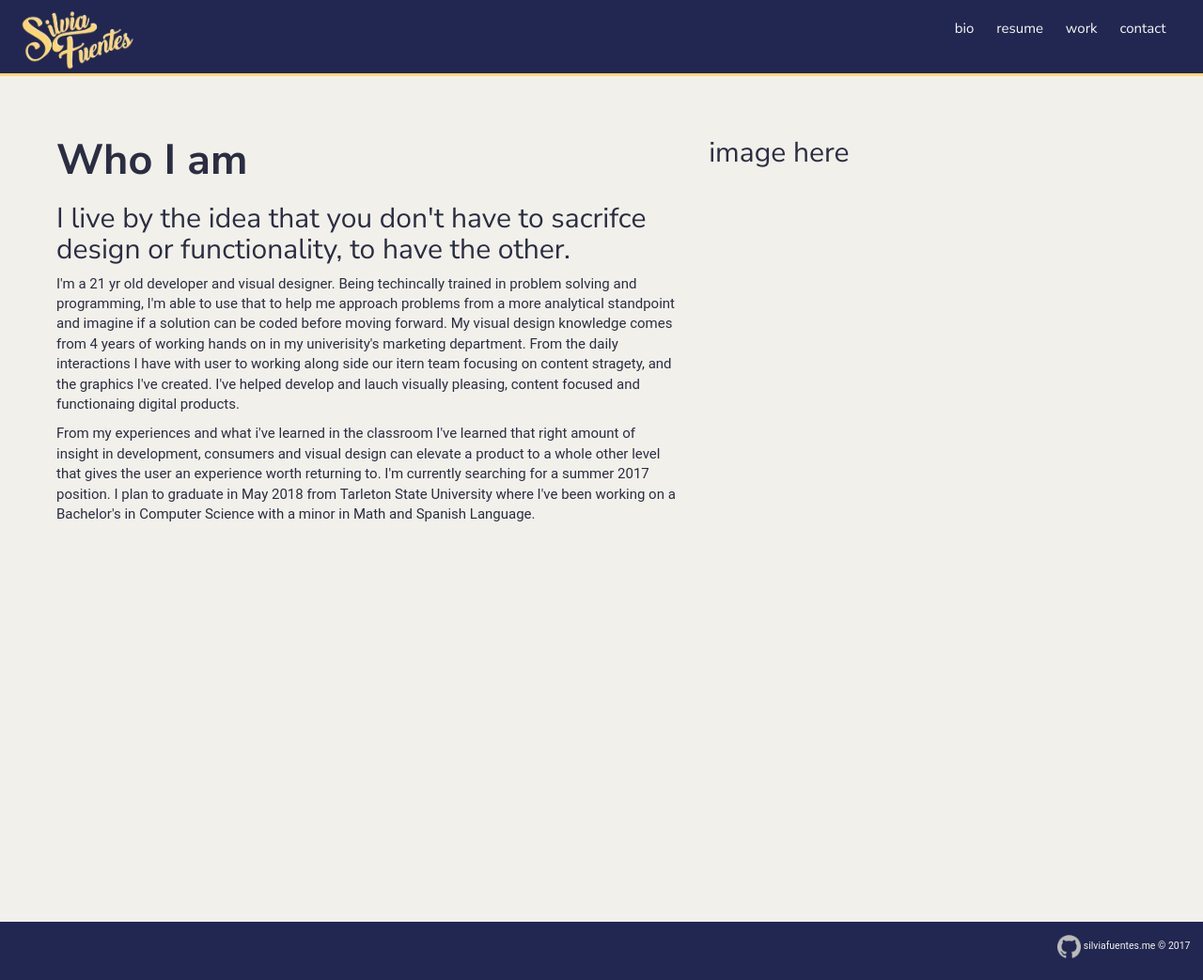
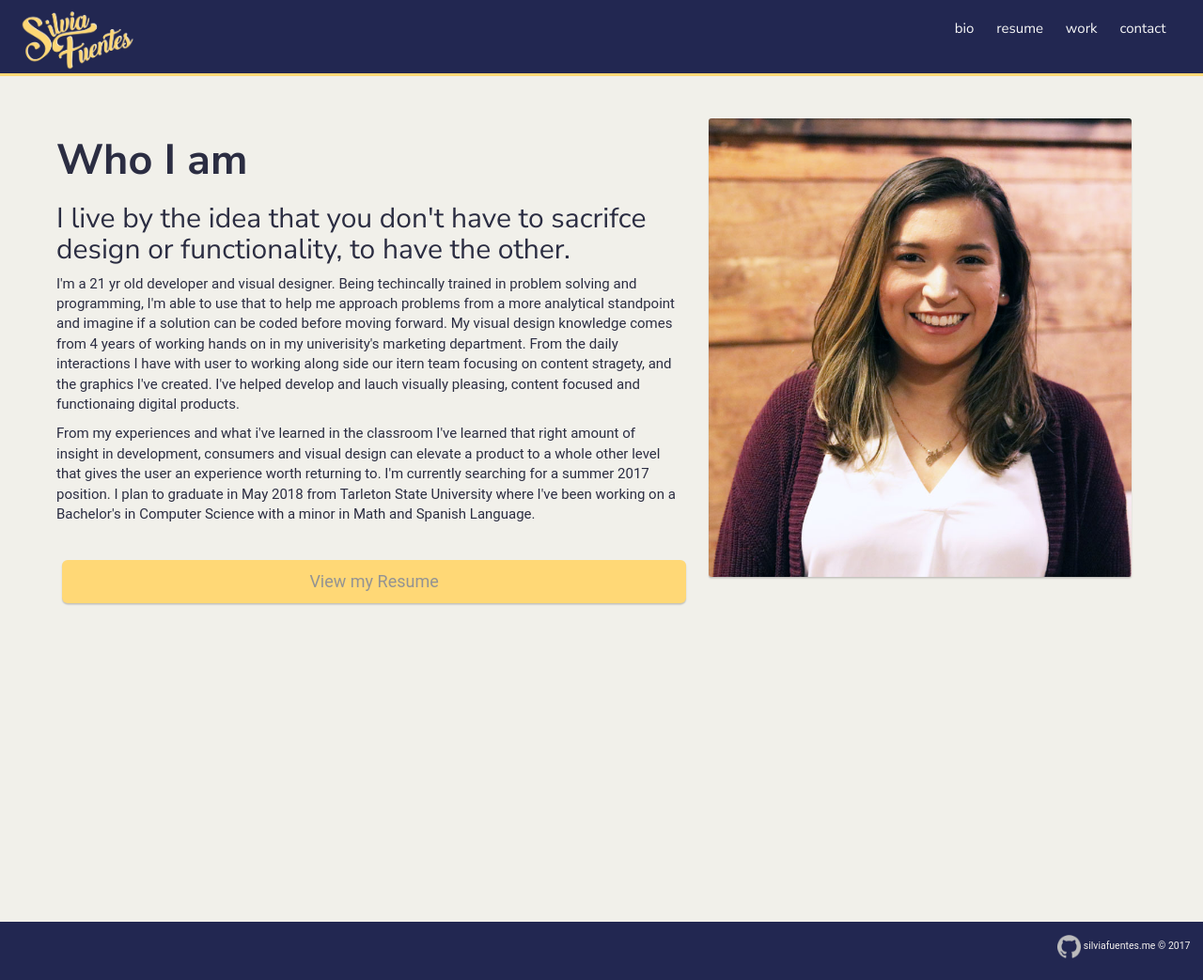
Before and after one commit to silviafuen/silviafuen.github.io, a Jekyll site: the page built from bio/index.html, in a window 1280 px wide. Shown: the whole page at 94% size. Built offline with Jekyll 4.4.1, drawn with Linux system fonts in a browser that asks for light colours.

Commit message:
Bio adjusted to include portrait image

```diff
--- a/bio/index.html
+++ b/bio/index.html
@@ -15,8 +15,13 @@ title: Who I am
 		 design can elevate a product to a whole other level that gives the user an experience worth returning to. I'm currently searching for a summer
 		 2017 position. I plan to graduate in May 2018 from Tarleton State University where I've been working on a Bachelor's in Computer Science
 		 with a minor in Math and Spanish Language.</p>
+	 </br>
+		 <form action="/resume/index.html">
+		 	<button type="input" class="btn btn-outline-warning btn-lg btn-block" value="Look at me">View my Resume</button>
+		 </form>
 	 </div>
 	 <div class="col-md-4">
-		 <h3>image here</h3>
+		 <img src="/assets/images/silvia-fuentes.jpg" class="photo" align="left">
 	</div>
+
 </section>
--- a/css/bio.css
+++ b/css/bio.css
@@ -10,6 +10,40 @@ h1, h2,h3, body {
   padding: 3rem;
 }
 
+.photo {
+  width: 30rem;
+  height: auto;
+  box-shadow: 0 .1rem .1rem 0 rgba(0,0,0,0.2);
+  transition: 0.3s;
+  border-radius: .20rem;
+}
+
+.button,button {
+  color: #939393;
+  width: 15rem;
+  padding: .8rem;
+  margin: .4rem;
+  display: inline-block;
+  border: 1px none;
+  border-radius: .35rem;
+  box-sizing: border-box;
+  background-color: #FFD876;
+  box-shadow: 0 .1rem .1rem 0 rgba(0,0,0,0.2);
+  transition: 0.3s;
+}
+
+.button:hover,button:hover {
+  background-color: #FFD469;
+
+}
+
+a.button {
+    -webkit-appearance: button;
+    -moz-appearance: button;
+    appearance: button;
+
+    color: #939393;
+}
 /**#selfie {
     text-align: right;
     width: 500px;
```
Also changed, not shown: assets/images/silvia-fuentes.jpg.
